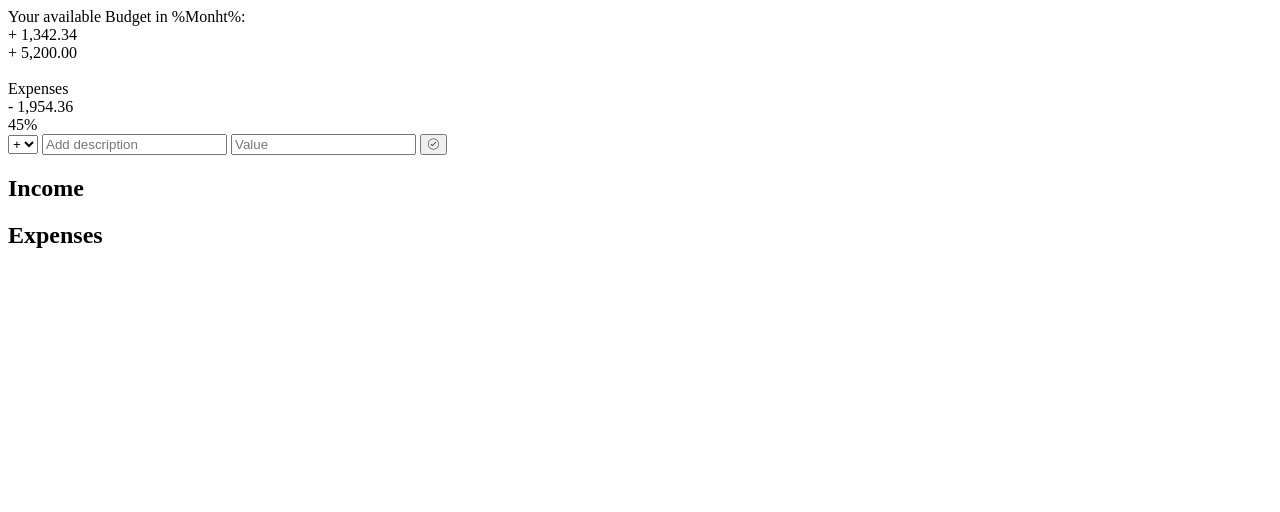
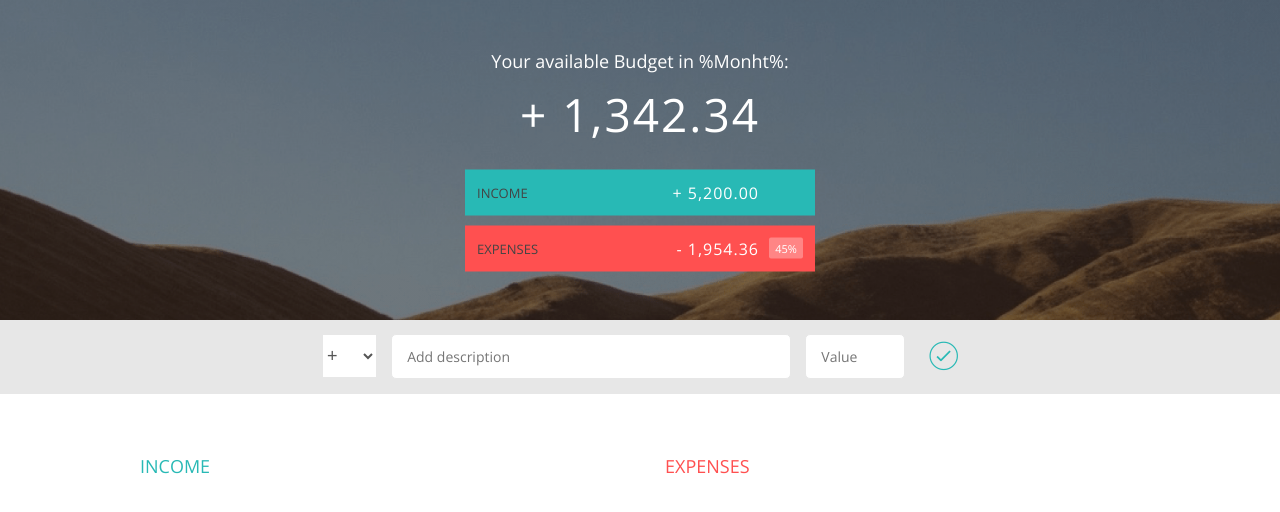
Before and after one commit to ibrahimrahimi/ibudget, a plain HTML site: page index.html in a window 1280 px wide. Drawn offline with nearby package versions, Linux system fonts and the light colour scheme.

Commit message:
Add basic css code.

```diff
--- a/index.html
+++ b/index.html
@@ -14,14 +14,13 @@
                     Your available Budget in <span class="budget__title--month">%Monht%</span>:
                 </div>
 
-                <div class="budget_value">+ 1,342.34</div>
+                <div class="budget__value">+ 1,342.34</div>
 
                 <div class="budget__income clearfix">
-                    <div class="budget__income--text">
+                    <div class="budget__income--text">Income</div>
                     <div class="right">
                         <div class="budget__income--value">+ 5,200.00</div>
                         <div class="budget__income--percentage">&nbsp;</div>
-                        </div>
                     </div>
                 </div>
 
@@ -38,7 +37,7 @@
         <div class="bottom">
             <div class="add">
                 <div class="add__container">
-                    <select class="add_type">
+                    <select class="add__type">
                         <option value="income" selected>+</option>
                         <option value="expense">-</option>
                     </select>
@@ -47,11 +46,10 @@
                     <button class="add__btn"><i class="ion-ios-checkmark-outline"></i></button>
                 </div>
             </div>
-        </div>
 
             <div class="container clearfix">
                 <div class="income">
-                <h2 class="icome__title">Income</h2>
+                    <h2 class="income__title">Income</h2>
 
                     <div class="income__list">
                         <!--More code will be added here-->
@@ -65,7 +63,7 @@
                         <!--More code will be added here-->
                     </div>
                 </div>
-
+            </div>
         </div>
 
         <script src="app.js"></script>
--- a/main.css
+++ b/main.css
@@ -0,0 +1,306 @@
+/******************************************
+***GENERAL
+******************************************/
+
+* {
+    margin: 0;
+    padding: 0;
+    box-sizing: border-box;
+}
+
+.clearfix::after {
+    content: "";
+    display: table;
+    clear: both;
+}
+
+body {
+    color: #555;
+    font-family: Open Sans;
+    font-size: 16px;
+    position: relative;
+    height: 100vh;
+    font-weight: 400;
+}
+
+.right { float: right; }
+.red { color: #ff5050 !important; }
+.red-focus:focus { border: 1px solid #ff5050 !important; }
+
+
+ /*****************************************
+ *** TOP PART
+ *****************************************/
+
+.top {
+    height: 40vh;
+    background-image: linear-gradient(rgba(0, 0, 0, 0.35), rgba(0, 0, 0, 0.35)), url(back.png);
+    position: relative;
+    background-size: cover;
+    background-position: center;
+
+}
+
+.budget {
+    position: absolute;
+    width: 350px;
+    top: 50%;
+    left: 50%;
+    transform: translate(-50%, -50%);
+    color: #fff;
+}
+
+.budget__title {
+    font-size: 18px;
+    text-align: center;
+    margin-bottom: 10px;
+    font-weight: 300;
+}
+
+.budget__value {
+    font-weight: 300;
+    font-size: 46px;
+    text-align: center;
+    margin-bottom: 25px;
+    letter-spacing: 2px;
+}
+
+.budget__income,
+.budget__expenses {
+    padding: 12px;
+    text-transform: uppercase;
+}
+
+.budget__income {
+    margin-bottom: 10px;
+    background-color: #28B9b5;
+}
+
+.budget__expenses {
+    background-color: #FF5050;
+}
+
+.budget__income--text,
+.budget__expenses--text {
+    float: left;
+    font-size: 13px;
+    color: #444;
+    margin-top: 2px;
+}
+
+.budget__income--value,
+.budget__expenses--value {
+    letter-spacing: 1px;
+    float: left;
+}
+
+.budget__income--percentage,
+.budget__expenses--percentage {
+    float: left;
+    width: 34px;
+    font-size: 11px;
+    padding: 3px 0;
+    margin-left: 10px;
+}
+
+.budget__expenses--percentage {
+    background-color: rgba(255, 255, 255, 0.3);
+    text-align: center;
+    border-radius: 2px;
+}
+
+/*****************************************
+*** BOTTOM PART
+*****************************************/
+
+/******** FORM ********/
+.add {
+    padding: 14px;
+    border-bottom: 1px solid #e7e7e7;
+    background-color: #e7e7e7;
+}
+
+.add__container {
+    margin: 0 auto;
+    text-align: center;
+}
+
+.add__type {
+    width: 55px;
+    border: 1px solid #e7e7e7;
+    height: 44px;
+    font-size: 18px;
+    color: inherit;
+    background-color: #fff;
+    margin-right: 10px;
+    font-weight: 300;
+    transition: border 0.2s;
+}
+
+.add__description,
+.add__value {
+    border: 1px solid #e7e7e7;
+    background-color: #fff;
+    color: inherit;
+    font-family: inherit;
+    font-size: 14px;
+    padding: 12px 15px;
+    margin-right: 10px;
+    border-radius: 5px;
+    transition: border 0.3s;
+}
+
+.add__description {
+    width: 400px;
+}
+.add__value {
+    width: 100px;
+}
+
+.add__btn {
+    font-size: 35px;
+    background: none;
+    border: none;
+    cursor: pointer;
+    color: #28B9b5;
+    display: inline-block;
+    vertical-align: middle;
+    line-height: 1.1;
+    margin-left: 10px;
+}
+
+.add__btn:active {
+    transform: translateY(2px);
+}
+
+.add__type:focus,
+.add__description:focus,
+.add__value:focus {
+    outline: none;
+    border: 1px solid #28B9b5;
+}
+
+.add__btn:focus {
+    outline: none;
+}
+
+/******* LIST *******/
+.container {
+    width: 1000px;
+    margin: 60px auto;
+}
+
+.income {
+    float: left;
+    width: 475px;
+    margin-right: 50px;
+}
+
+.expenses {
+    float: left;
+    width: 475px;
+}
+
+h2 {
+    text-transform: uppercase;
+    font-size: 18px;
+    font-weight: 400;
+    margin-bottom: 15px;
+}
+
+.income__title {
+    color: #28B9b5;
+}
+
+.expenses__title {
+    color: #FF5050;
+}
+
+.item {
+    padding: 13px;
+    border-bottom: 1px solid #e7e7e7;
+}
+
+.item:first-child {
+    border-top: 1px solid #e7e7e7;
+}
+
+.item:nth-child(even) {
+    background-color: #f7f7f7;
+}
+
+.item__description {
+    float: left;
+}
+
+.item_percentage {
+    float: left;
+    margin-left: 20px;
+    transition: transform 0.3s;
+    font-size: 11px;
+    background-color: #FFDAD9;
+    padding: 3px;
+    border-radius: 3px;
+    width: 32px;
+    text-align: center;
+}
+
+.income .item__value,
+.income .item__delete--btn {
+    color: #28B9b5;
+}
+
+.expenses .item__value,
+.expenses .item__percentage,
+.expenses .item__delete--btn {
+    color: #FF5050;
+}
+
+.item__delete {
+    float: left;
+}
+
+.item__delete--btn{
+    font-size: 22px;
+    background: none;
+    border: none;
+    cursor: pointer;
+    display: inline-block;
+    vertical-align: middle;
+    line-height: 1;
+    display: none;
+}
+
+.item__delete--btn:focus {
+    outline: none;
+}
+
+.item__delete--btn-active {
+    transform: translateY(2px);
+}
+
+.item:hover .item__delete--btn {
+    display: block;
+}
+
+.item:hover .item__value {
+    transform: translateX(-20px);
+}
+
+.item:hover .item__percentage {
+    transform: translateX(-20px);
+}
+
+.unpaid {
+    background-color: #FFDAD9 !important;
+    cursor: pointer;
+    color: #FF5050;
+}
+
+.unpaid .item__percentage {
+    box-shadow: 0 2px 6px 0 rgba(o, 0, 0, 0.1);
+}
+
+.unpaid:hover .item__description {
+    font-weight: 900;
+}
```
Also changed, not shown: back.png (added). Lines whose indentation alone changed are shown as unchanged.
